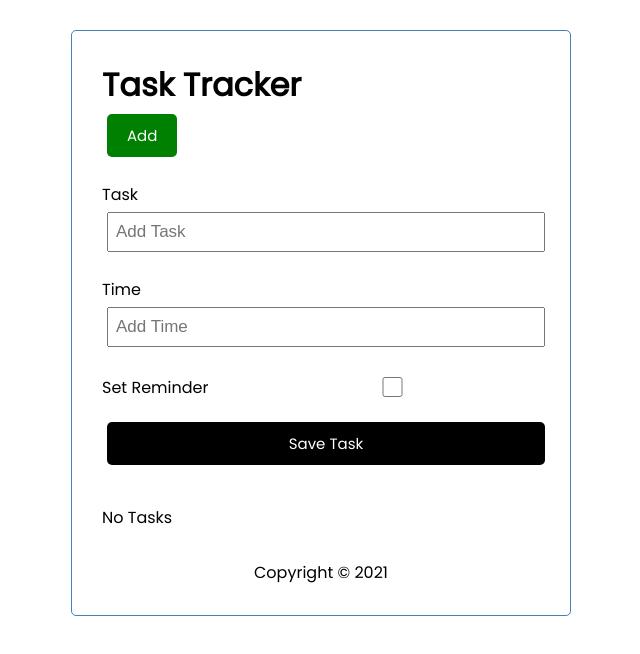
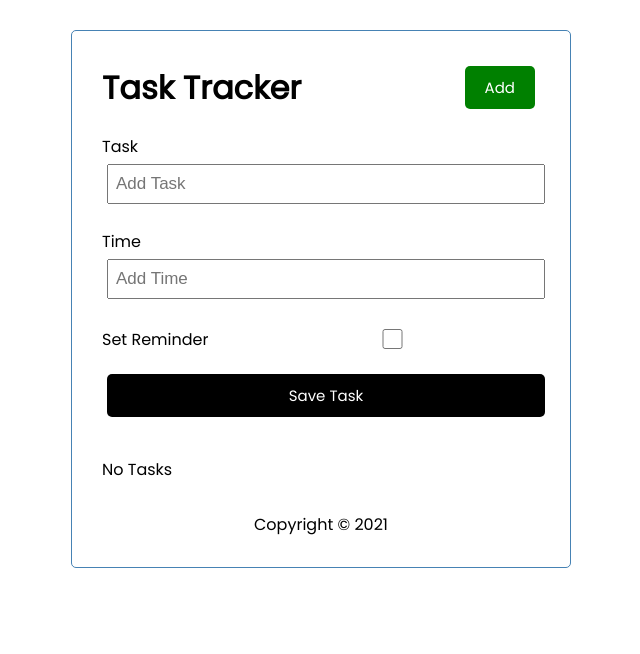
Before and after one commit to yiyu66/todolist-react-ts, a React (Create React App) app: page / in a window 1280 px wide. Shown: the top 654 px of the page, without its empty margins (319-959 px from the left). Built offline with nearby package versions, Linux system fonts and the light colour scheme; no server answers.

Commit message:
addTask渲染新任务到页面上

```diff
--- a/src/App.tsx
+++ b/src/App.tsx
@@ -19,7 +19,6 @@ function App() {
     const getTasks = async () => {
       const tasksFromServer = await fetchTasks();
       setTasks(tasksFromServer);
-      // console.log(tasksFromServer);
     };
     getTasks();
   }, []);
@@ -31,19 +30,17 @@ function App() {
   };
 
   const deleteTasks = (id: number) => {
-    console.log("delete", id);
     setTasks(tasks.filter((task) => task.id !== id));
+  };
+
+  const addTask = (task: Itask["tasks"][0]) => {
+    const id = Math.floor(Math.random() * 10000) + 1;
+    const newTask = { ...task, id: id };
+    setTasks([...tasks, newTask]);
   };
 
   const toggleReminder = (id: number) => {
     setTasks(tasks.map((task) => (task.id === id ? { ...task, reminder: !task.reminder } : task)));
-  };
-
-  const addTask = (task: Itask) => {
-    console.log(task);
-    // const id = Math.floor(Math.random() * 10000) + 1;
-    // const newTask = { id, ...task };
-    // setTasks([...tasks, newTask]);
   };
   return (
     <div className="container">
--- a/src/components/Header.tsx
+++ b/src/components/Header.tsx
@@ -3,14 +3,14 @@ import Button from "./Button";
 interface Props {
   title?: string;
   showAdd: boolean;
-  onAdd?() : Function;
+  onAdd?(): Function;
 }
 const Header: React.FC<Props> = ({ title, onAdd, showAdd }) => {
   return (
-    <div>
+    <header className="header">
       <h1>{title}</h1>
       <Button text={showAdd ? "Close" : "Add"} color={showAdd ? "red" : "green"} onclick={onAdd} />
-    </div>
+    </header>
   );
 };
 Header.defaultProps = {
```
